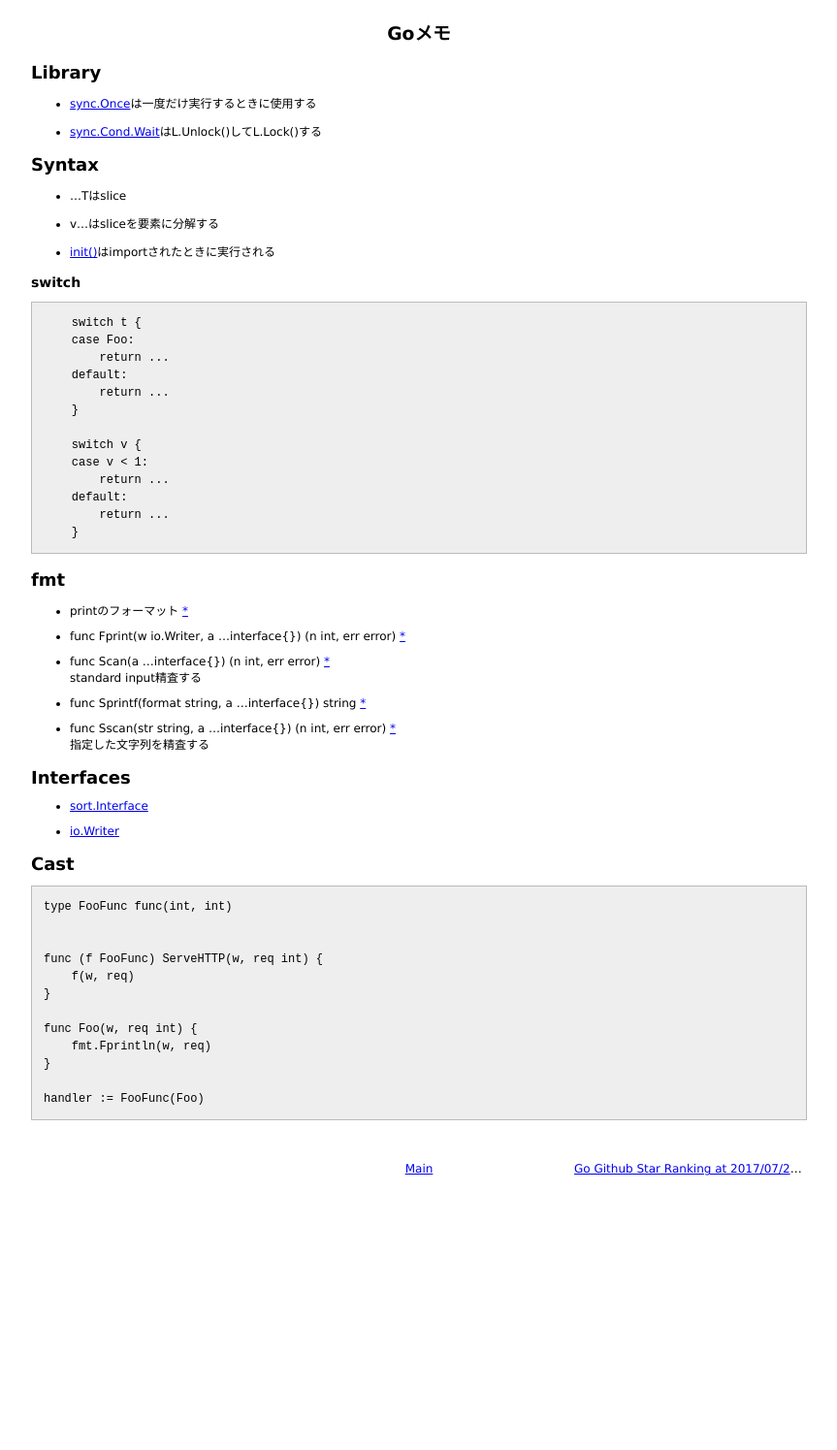
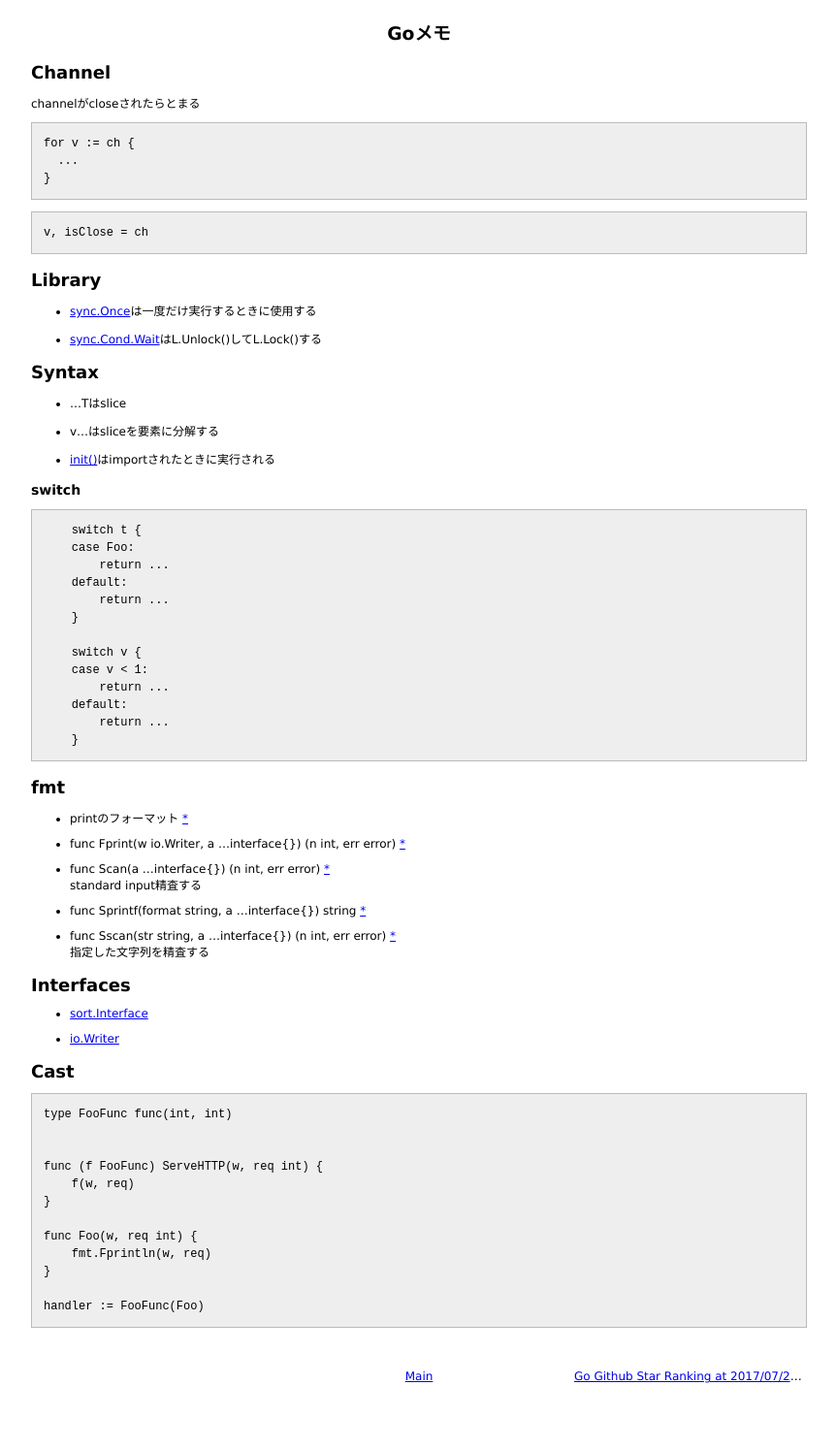
Before and after one commit to 38elements/38elements.github.com, a Jekyll site: the page built from _posts/2017-08-12-go.md, in a window 1280 px wide. Shown: the whole page at 97% size, without its empty margins (208-1071 px from the left). Built offline with Jekyll 4.4.1, drawn with Linux system fonts in a browser that asks for light colours; before the commit the page ends 1281 px from its top, so only the background shows below that.

Commit message:
Update 2017-08-12-go.md

````diff
--- a/_posts/2017-08-12-go.md
+++ b/_posts/2017-08-12-go.md
@@ -2,6 +2,20 @@
 layout: posts
 title: Goメモ
 ---
+
+## Channel
+
+channelがcloseされたらとまる
+
+```Go
+for v := ch {
+  ...
+}
+```
+
+```Go
+v, isClose = ch
+```
 
 ## Library
 
````
